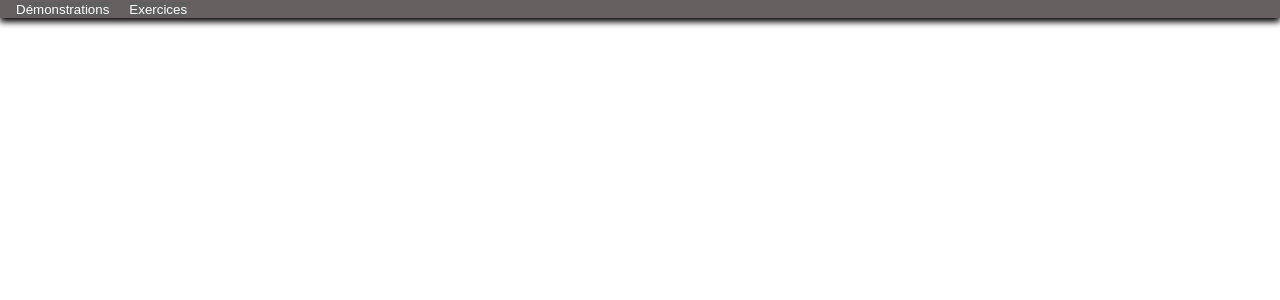
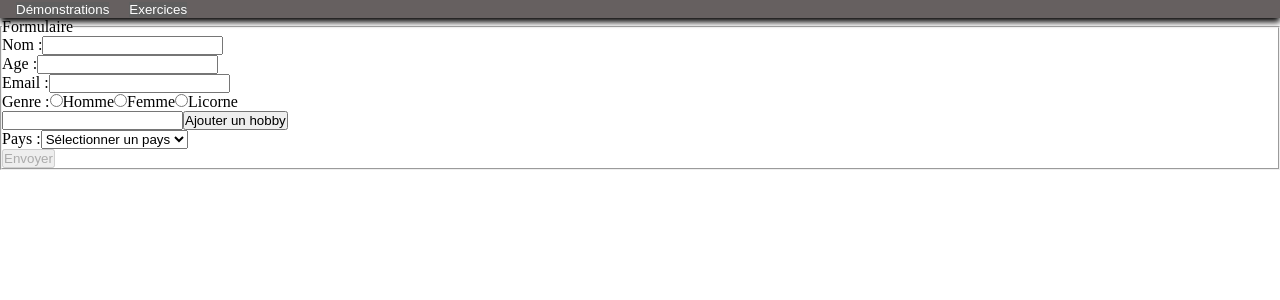
Before and after one commit to codewithadelite/fan-de-series, an Angular app: page /demos/formulaire in a window 1280 px wide. Before the commit this address led to /. Shown: the top 300 px of the page. Built offline with nearby package versions, Linux system fonts and the light colour scheme.

Commit message:
demo formulaire

```diff
--- a/src/app/app-routing.module.ts
+++ b/src/app/app-routing.module.ts
@@ -9,6 +9,7 @@ import { ParentComponent } from './components/demos/inputOutput/parent/parent.co
 import { ShoppingComponent } from './components/exos/shoppingList/shopping/shopping.component';
 import { LivreServiceComponent } from './components/demos/livre-service/livre-service.component';
 import { ShoppingListServiceComponent } from './components/exos/shopping-list-service/shopping-list-service.component';
+import { FormulaireComponent } from './components/demos/formulaire/formulaire.component';
 
 const routes: Routes = [
     { path: 'home', component: HomeComponent},
@@ -17,7 +18,8 @@ const routes: Routes = [
         { path: 'pipe', component: PipeComponent},
         { path: 'directive', component: DirectiveComponent },
         { path: 'inputOutput', component:  ParentComponent},
-        { path: 'service', component:  LivreServiceComponent}
+        { path: 'service', component:  LivreServiceComponent},
+        { path: 'formulaire', component:  FormulaireComponent}
     ]},
     { path: 'exos', children: [
         { path: 'directive', component: ListeProduitsComponent },
--- a/src/app/app.module.ts
+++ b/src/app/app.module.ts
@@ -20,6 +20,7 @@ import { AjoutComponent } from './components/exos/shoppingList/ajout/ajout.compo
 import { LivreServiceComponent } from './components/demos/livre-service/livre-service.component';
 import { AffichageLivreComponent } from './components/demos/livre-service/affichage-livre/affichage-livre.component';
 import { ShoppingListServiceComponent } from './components/exos/shopping-list-service/shopping-list-service.component';
+import { FormulaireComponent } from './components/demos/formulaire/formulaire.component';
 
 @NgModule({
     declarations: [
@@ -39,7 +40,8 @@ import { ShoppingListServiceComponent } from './components/exos/shopping-list-se
         AjoutComponent,
         LivreServiceComponent,
         AffichageLivreComponent,
-        ShoppingListServiceComponent
+        ShoppingListServiceComponent,
+        FormulaireComponent
     ],
     imports: [
         BrowserModule,
--- /dev/null
+++ b/src/app/components/demos/formulaire/formulaire.component.html
@@ -0,0 +1,75 @@
+<fieldset>
+    <legend>Formulaire</legend>
+    <form [formGroup]="formulaire" (ngSubmit)="onSubmit()">
+        <div>
+            <label for="nom">Nom :</label>
+            <input type="text" id="nom" formControlName="nom">
+            @if (formulaire.controls["nom"].errors?.['required'] && formulaire.controls["nom"].touched) {
+            <p class="error">Le nom est requis.</p>
+            }
+            @if (formulaire.controls["nom"].invalid  && formulaire.controls["nom"].touched) {
+                <p class="error">{{formulaire.controls["nom"].getError('erreur')}}</p>
+            }
+        </div>
+
+        <div>
+            <label for="age">Age :</label>
+            <input type="number" id="age" formControlName="age">
+            @if (formulaire.controls["age"].errors?.['required'] && formulaire.controls["age"].touched) {
+            <p class="error">Le age est requis.</p>
+            }
+            @if (formulaire.controls["age"].invalid && formulaire.controls["age"].touched) {
+                <p class="error">{{formulaire.controls["age"].getError('erreurAge')}}</p>
+            }
+        </div>
+
+        <div>
+            <label for="email">Email :</label>
+            <input type="email" id="email" formControlName="email">
+            @if (formulaire.controls["email"].errors?.['required'] && formulaire.controls["email"].touched) {
+            <p class="error">Le email est requis.</p>
+            }
+            @if (formulaire.controls["email"].errors?.['email'] && formulaire.controls["email"].touched) {
+            <p class="error">Email invalide</p>
+            }
+        </div>
+
+        <div>
+            <label>Genre :</label>
+            <label><input type="radio" formControlName="genre" value="Homme">Homme</label>
+            <label><input type="radio" formControlName="genre" value="Femme">Femme</label>
+            <label><input type="radio" formControlName="genre" value="Licorne">Licorne</label>
+            @if (formulaire.controls["genre"].errors?.["required"] && formulaire.controls["genre"].touched) {
+                <p>Le genre est requis.</p>
+            }
+        </div>
+
+        <div formArrayName="hobbies">
+            @for (hobbie of hobbies.controls; track $index) {
+                <input formControlName="{{$index}}">
+            }
+            <button type="button" (click)="ajouterHobbie()">Ajouter un hobby</button>
+        </div>
+
+        <div>
+            <label for="pays">Pays :</label>
+            <select formControlName="pays" id="pays">
+                <option value="">Sélectionner un pays</option>
+                <hr>
+                <option value="fr">France</option>
+                <option value="be">Belgique</option>
+                <option value="us">États-unis</option>
+            </select>
+            @if ((formulaire.controls["pays"].errors?.["required"] && formulaire.controls["pays"].touched)) {
+                <p>Le pays est requis.</p>
+            }
+        </div>
+
+
+        <button type="submit" [disabled]="formulaire.invalid">Envoyer</button>
+    </form>
+</fieldset>
+
+@if (complete) {
+    <p>Affichage après ajout : {{ formulaire.value |json}}</p>
+}
--- /dev/null
+++ b/src/app/components/demos/formulaire/formulaire.component.ts
@@ -0,0 +1,40 @@
+import { Component } from '@angular/core';
+import { FormArray, FormBuilder, FormGroup, Validators } from '@angular/forms';
+import { time } from 'console';
+import { ageMinimum } from '../../../tools/validators/age-minimum.validator';
+
+@Component({
+    selector: 'app-formulaire',
+    templateUrl: './formulaire.component.html',
+    styleUrl: './formulaire.component.scss'
+})
+export class FormulaireComponent {
+    formulaire : FormGroup
+    complete : boolean = false
+
+    constructor(private formBuilder : FormBuilder){
+        // Utilisation de FormBuilder pour créer un formulaire réactif
+        this.formulaire = this.formBuilder.group({
+            nom : ['', Validators.required], // Validator custom pour vérifier la présence de mot interdit
+            age : ['', [Validators.required, ageMinimum(18)]],
+            email : ['', [Validators.required, Validators.email]], // Validateur custom pour s'assurer de l'âge minimum d'un utilisateur
+            genre : ['', [Validators.required]],
+            hobbies : this.formBuilder.array([this.formBuilder.control('')]), // FormArray initialisé avec un champ de texte
+            pays : ['', [Validators.required]]
+        })
+    }
+
+    get hobbies(){
+        return this.formulaire.get('hobbies') as FormArray
+    }
+
+    ajouterHobbie() {
+        this.hobbies.push(this.formBuilder.control(''))
+    }
+
+    onSubmit(){
+        console.log("réceptino du formulaire");
+        console.log(this.formulaire.value);
+        this.complete = true
+    }
+}
--- a/src/app/shared/nav-bar/nav-bar.component.html
+++ b/src/app/shared/nav-bar/nav-bar.component.html
@@ -9,6 +9,7 @@
                 <a routerLink="/demos/directive">Directive</a>
                 <a routerLink="/demos/inputOutput">input output</a>
                 <a routerLink="/demos/service">service</a>
+                <a routerLink="/demos/formulaire">formulaire</a>
             </div>
         </ul>
 
--- /dev/null
+++ b/src/app/tools/validators/age-minimum.validator.ts
@@ -0,0 +1,13 @@
+import { AbstractControl, ValidatorFn } from "@angular/forms";
+
+export function ageMinimum(value : number) :ValidatorFn {
+    return (control : AbstractControl) => {
+        let valeurtoVerify : number = control.value
+        if (valeurtoVerify == null) {
+            return null
+        } else if (valeurtoVerify >= value) {
+            return null
+        }
+        return {erreurAge : `L'âge doit être supérieur ou égale à ${value}`}
+    }
+}
```
Also changed, not shown: src/app/components/demos/formulaire/formulaire.component.scss (added).
